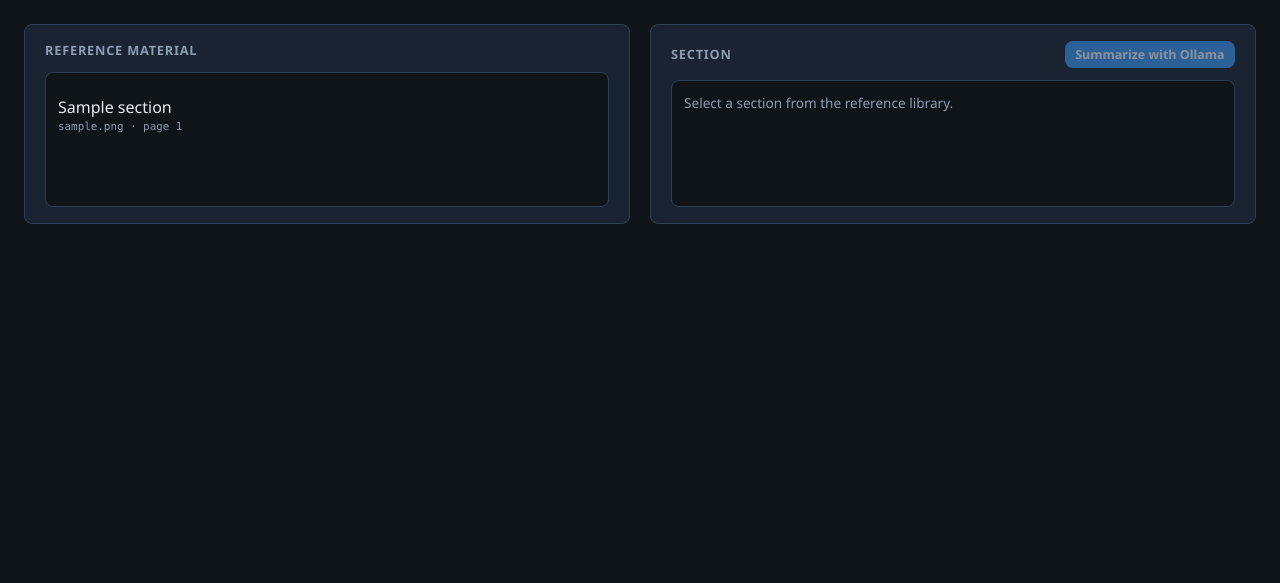
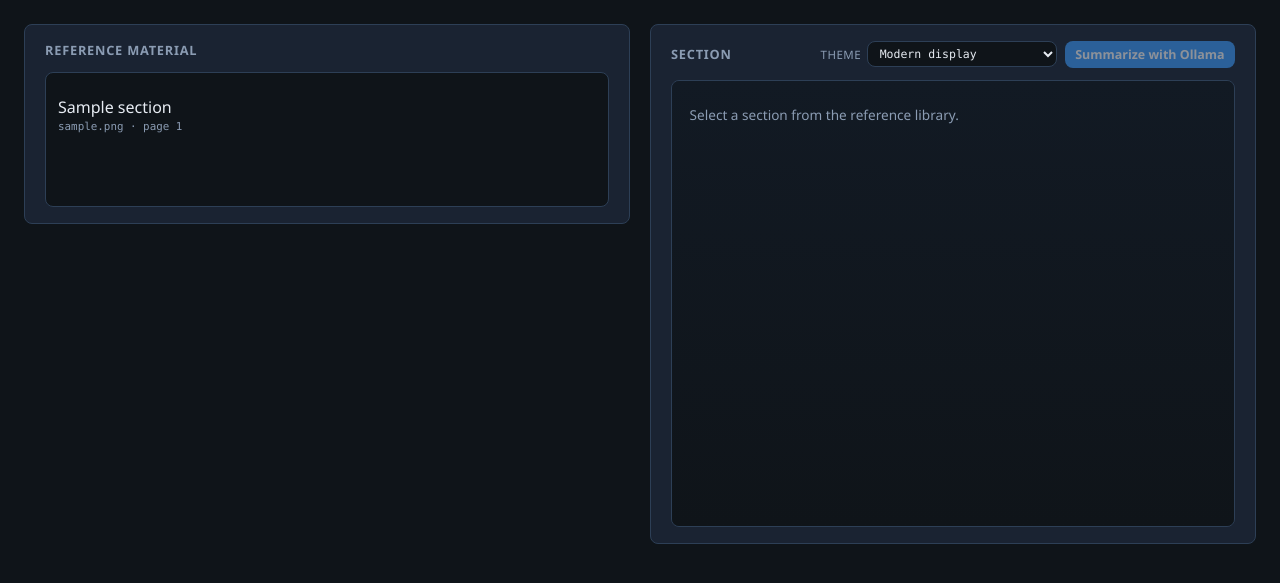
Before and after one commit to datagod/smartham, a FastAPI app: page /study in a window 1280 px wide. Shown: the part 152-735 px from the top of the page. Run offline with FastAPI, Linux system fonts and the light colour scheme; tables that the repository leaves empty hold one stand-in row (values such as "Sample post"); some web fonts are replaced.

Commit message:
Apply SmartInbox themes to Study section content panel.
Study section text and Ollama summaries now render inside the themed
CRT chassis, sharing the same theme picker and localStorage preference
as the practice quiz feedback panel.

```diff
--- a/smartham/web/static/js/app.js
+++ b/smartham/web/static/js/app.js
@@ -48,13 +48,15 @@ function populateThemeSelect(select) {
   ).join('');
 }
 
-function applyFeedbackTheme(theme) {
+function applyTheme(theme) {
   if (theme === 'minecraft') theme = 'mailcraft';
   const chosen = THEMES.includes(theme) ? theme : 'modern';
-  const select = document.getElementById('quiz-theme');
-  const viewport = document.getElementById('feedback-viewport');
-  if (select) select.value = chosen;
-  if (viewport) viewport.className = `summary-viewport theme-${chosen}`;
+  document.querySelectorAll('[data-theme-select]').forEach((select) => {
+    select.value = chosen;
+  });
+  document.querySelectorAll('[data-theme-viewport]').forEach((viewport) => {
+    viewport.className = `summary-viewport theme-${chosen}`;
+  });
   try {
     localStorage.setItem(FEEDBACK_THEME_KEY, chosen);
   } catch (_) {
@@ -74,11 +76,15 @@ function showToasts(awards) {
   }
 }
 
-function setFeedbackContent(html) {
-  const body = document.getElementById('feedback-body');
+function setThemedContent(html, bodyId = 'feedback-body') {
+  const body = document.getElementById(bodyId);
   if (!body) return;
   body.className = 'summary-body';
   body.innerHTML = `<div class="markdown-body">${html}</div>`;
+}
+
+function setFeedbackContent(html) {
+  setThemedContent(html);
 }
 
 async function refreshHeaderStatus() {
@@ -93,16 +99,20 @@ async function refreshHeaderStatus() {
   }
 }
 
-document.addEventListener('DOMContentLoaded', () => {
-  const themeSelect = document.getElementById('quiz-theme');
-  if (!themeSelect) return;
-  populateThemeSelect(themeSelect);
+function initThemes() {
+  const selects = document.querySelectorAll('[data-theme-select]');
+  if (!selects.length) return;
   let saved = 'modern';
   try {
     saved = localStorage.getItem(FEEDBACK_THEME_KEY) || 'modern';
   } catch (_) {
     /* ignore */
   }
-  applyFeedbackTheme(saved);
-  themeSelect.addEventListener('change', () => applyFeedbackTheme(themeSelect.value));
-});
+  selects.forEach((select) => {
+    populateThemeSelect(select);
+    select.addEventListener('change', () => applyTheme(select.value));
+  });
+  applyTheme(saved);
+}
+
+document.addEventListener('DOMContentLoaded', initThemes);
--- a/smartham/web/static/js/study.js
+++ b/smartham/web/static/js/study.js
@@ -6,6 +6,7 @@ async function loadSections() {
   const data = await res.json();
   if (!data.sections?.length) {
     list.innerHTML = '<p class="summary-empty">No study sections found. Ingest PDFs in Settings.</p>';
+    setThemedContent('<p class="summary-empty">No study sections available.</p>');
     return;
   }
   list.innerHTML = '<ul class="study-list"></ul>';
@@ -20,27 +21,39 @@ async function loadSections() {
     li.addEventListener('click', () => selectSection(section.id));
     ul.appendChild(li);
   }
+  setThemedContent('<p class="summary-empty">Select a section from the reference library.</p>');
+}
+
+function renderSectionContent(data, summaryHtml = '') {
+  let html = `
+    <h2>${escapeHtml(data.title || data.source_file)}</h2>
+    <p class="summary-from">${escapeHtml(data.source_file)} · page ${data.page_number}</p>
+    <pre style="white-space:pre-wrap;font-family:inherit;font-size:0.88rem">${escapeHtml(data.body)}</pre>
+  `;
+  if (summaryHtml) {
+    html += `
+      <h2 class="summary-section">Ollama Summary</h2>
+      <pre style="white-space:pre-wrap;font-family:inherit;font-size:0.9rem">${escapeHtml(summaryHtml)}</pre>
+    `;
+  }
+  return html;
 }
 
 async function selectSection(id) {
   selectedId = id;
   document.getElementById('btn-summarize').disabled = false;
-  const body = document.getElementById('study-body');
-  body.innerHTML = '<p class="summary-empty">Loading…</p>';
+  setThemedContent('<p class="summary-empty">Loading…</p>');
   const res = await fetch(`/api/study/section/${id}`);
   const data = await res.json();
-  body.innerHTML = `
-    <h3 style="margin-bottom:0.5rem">${escapeHtml(data.title || data.source_file)}</h3>
-    <p class="quiz-meta">${escapeHtml(data.source_file)} · page ${data.page_number}</p>
-    <pre style="white-space:pre-wrap;font-family:var(--font);font-size:0.88rem;margin-top:0.75rem">${escapeHtml(data.body)}</pre>
-  `;
+  setThemedContent(renderSectionContent(data));
 }
 
 document.getElementById('btn-summarize')?.addEventListener('click', async () => {
   if (!selectedId) return;
-  const body = document.getElementById('study-body');
-  const existing = body.innerHTML;
-  body.innerHTML = existing + '<p class="hint" style="margin-top:1rem">Generating summary…</p>';
+  const sectionRes = await fetch(`/api/study/section/${selectedId}`);
+  const sectionData = await sectionRes.json();
+  setThemedContent(renderSectionContent(sectionData) + '<p class="summary-empty">Generating summary…</p>');
+
   const res = await fetch('/api/study/summarize', {
     method: 'POST',
     headers: { 'Content-Type': 'application/json' },
@@ -48,15 +61,13 @@ document.getElementById('btn-summarize')?.addEventListener('click', async () =>
   });
   const data = await res.json();
   if (!res.ok) {
-    body.innerHTML = existing + `<p class="status-line error" style="margin-top:1rem">${escapeHtml(data.error)}</p>`;
+    setThemedContent(
+      renderSectionContent(sectionData) +
+        `<p class="summary-empty">${escapeHtml(data.error || 'Summary failed')}</p>`
+    );
     return;
   }
-  body.innerHTML = existing + `
-    <div style="margin-top:1rem;padding-top:1rem;border-top:1px solid var(--border)">
-      <h3>Ollama Summary</h3>
-      <pre style="white-space:pre-wrap;font-family:var(--font);font-size:0.9rem;margin-top:0.5rem">${escapeHtml(data.summary)}</pre>
-    </div>
-  `;
+  setThemedContent(renderSectionContent(sectionData, data.summary));
 });
 
 function escapeHtml(text) {
--- a/smartham/web/templates/_feedback_chassis.html
+++ b/smartham/web/templates/_feedback_chassis.html
@@ -26,7 +26,7 @@
             </div>
           </div>
           <div class="crt-screen-well">
-            <div class="summary-viewport theme-modern" id="feedback-viewport">
+            <div class="summary-viewport theme-modern" id="feedback-viewport" data-theme-viewport>
           <img
             class="ansi-terminal-header"
             src="/static/img/ansi-terminal-header.svg?v=2"
--- a/smartham/web/templates/quiz.html
+++ b/smartham/web/templates/quiz.html
@@ -35,7 +35,7 @@
           <h2>Feedback</h2>
           <label class="summary-theme-picker">
             <span>Theme</span>
-            <select class="summary-theme-select" id="quiz-theme" aria-label="Feedback display theme"></select>
+            <select class="summary-theme-select" data-theme-select aria-label="Feedback display theme"></select>
           </label>
         </div>
         {% include "_feedback_chassis.html" %}
@@ -43,7 +43,7 @@
     </main>
   </div>
   <div class="toast-stack" id="toast-stack"></div>
-  <script src="/static/js/app.js?v=2"></script>
+  <script src="/static/js/app.js?v=3"></script>
   <script src="/static/js/quiz.js?v=3"></script>
 </body>
 </html>
--- a/smartham/web/templates/study.html
+++ b/smartham/web/templates/study.html
@@ -4,7 +4,8 @@
   <meta charset="UTF-8">
   <meta name="viewport" content="width=device-width, initial-scale=1.0">
   <title>Study Library · SmartHam</title>
-  <link rel="stylesheet" href="/static/css/styles.css?v=1">
+  <link rel="stylesheet" href="/static/css/styles.css?v=2">
+  <link rel="stylesheet" href="/static/css/feedback-themes.css?v=1">
 </head>
 <body>
   <div class="app">
@@ -20,18 +21,22 @@
         </div>
       </section>
 
-      <section class="panel">
-        <div class="panel-head">
+      <section class="panel summary-panel feedback-panel">
+        <div class="panel-head summary-panel-head">
           <h2>Section</h2>
-          <button type="button" class="btn btn-primary btn-small" id="btn-summarize" disabled>Summarize with Ollama</button>
+          <div class="actions-row" style="margin:0">
+            <label class="summary-theme-picker">
+              <span>Theme</span>
+              <select class="summary-theme-select" data-theme-select aria-label="Study display theme"></select>
+            </label>
+            <button type="button" class="btn btn-primary btn-small" id="btn-summarize" disabled>Summarize with Ollama</button>
+          </div>
         </div>
-        <div class="log-scroll" id="study-body">
-          <p class="summary-empty">Select a section from the reference library.</p>
-        </div>
+        {% include "_feedback_chassis.html" %}
       </section>
     </main>
   </div>
-  <script src="/static/js/app.js?v=1"></script>
-  <script src="/static/js/study.js?v=1"></script>
+  <script src="/static/js/app.js?v=3"></script>
+  <script src="/static/js/study.js?v=2"></script>
 </body>
 </html>
```
